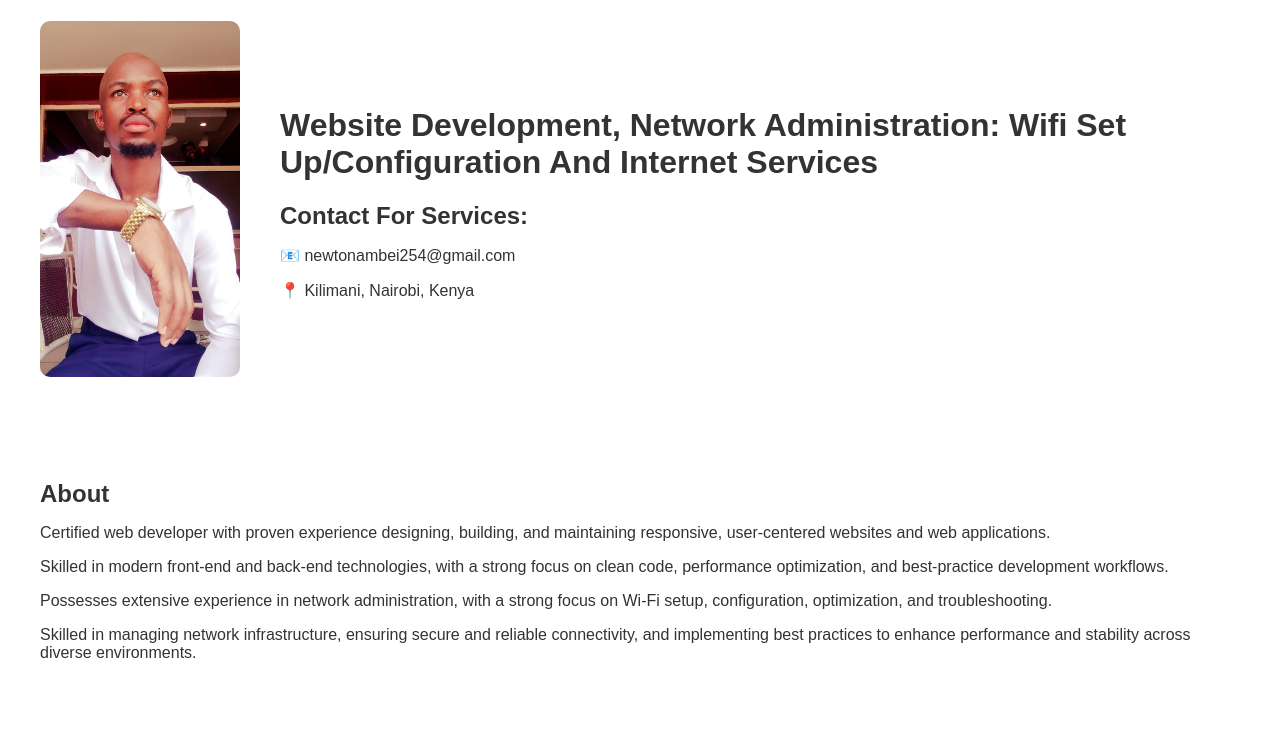
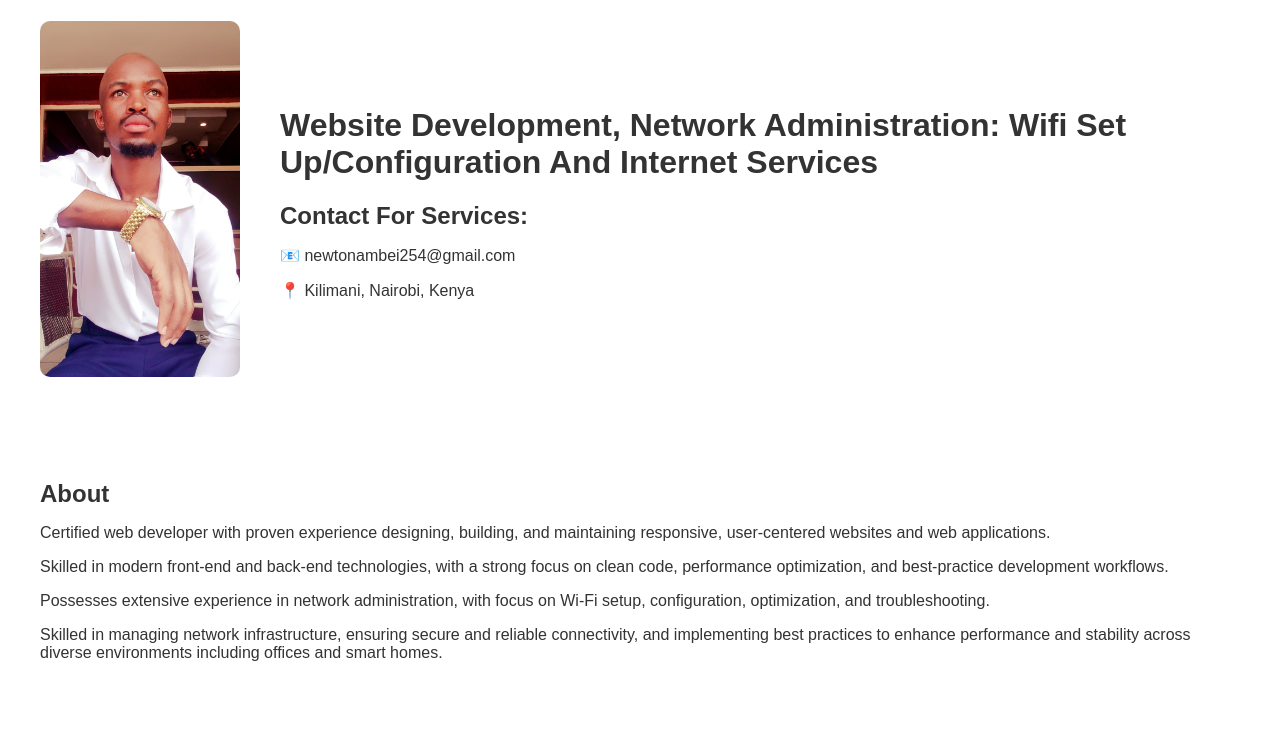
Before and after one commit to newtonambei254-prog/newtonambei.github.io, a plain HTML site: page index.html in a window 1280 px wide. Shown: the part 49-800 px from the top of the page. Drawn offline with Linux system fonts and the light colour scheme.

Commit message:
Update index.html

```diff
--- a/index.html
+++ b/index.html
@@ -110,8 +110,8 @@
     <p>
         Certified web developer with proven experience designing, building, and maintaining responsive, user-centered websites and web applications.
     <p>Skilled in modern front-end and back-end technologies, with a strong focus on clean code, performance optimization, and best-practice development workflows.</p>
-    <p>Possesses extensive experience in network administration, with a strong focus on Wi-Fi setup, configuration, optimization, and troubleshooting.</p>
-    <p>Skilled in managing network infrastructure, ensuring secure and reliable connectivity, and implementing best practices to enhance performance and stability across diverse environments.</p>
+    <p>Possesses extensive experience in network administration, with focus on Wi-Fi setup, configuration, optimization, and troubleshooting.</p>
+    <p>Skilled in managing network infrastructure, ensuring secure and reliable connectivity, and implementing best practices to enhance performance and stability across diverse environments including offices and smart homes.</p>
 </div>
 
 <div class="section">
```
